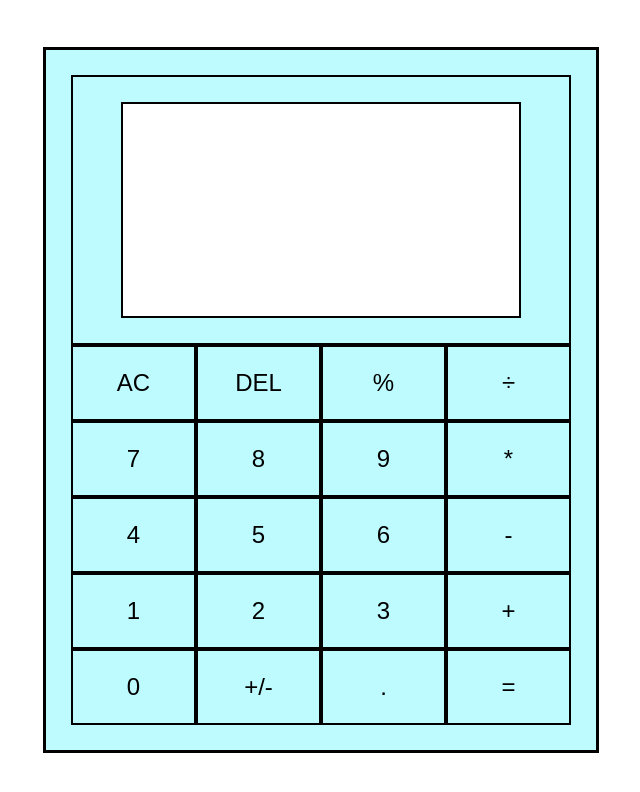
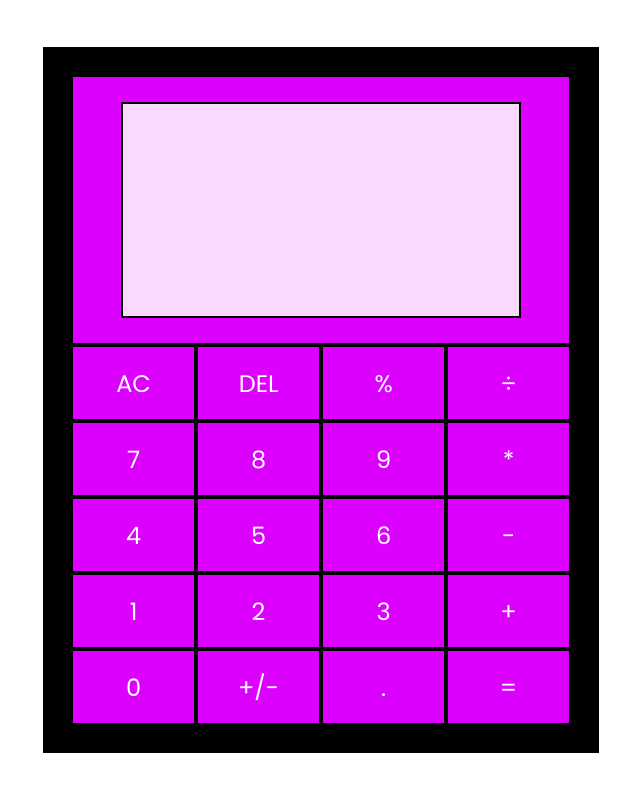
Before and after one commit to laoluogun/Calculator, a plain HTML site: page index.html in a window 1280 px wide. Shown: the whole page, without its empty margins (319-959 px from the left). Drawn offline with Linux system fonts and the light colour scheme.

Commit message:
Update calculator design

```diff
--- a/index.html
+++ b/index.html
@@ -6,6 +6,7 @@
     <title>Calculator</title>
     <script src="script.js" defer></script>
     <link rel="stylesheet" href="style.css">
+    <link href='https://fonts.googleapis.com/css?family=Poppins' rel='stylesheet'>
 </head>
 <body>
 
--- a/style.css
+++ b/style.css
@@ -6,6 +6,9 @@ body {
     display: flex;
     justify-content: center;
     align-items: center;
+    font-size: 48px;
+    font-family: 'Poppins';
+
 }
 
 .break {
@@ -20,7 +23,7 @@ body {
     padding: 25px 0;
     border-style: solid;
     border-color: black;
-    background-color: #BEFBFF;
+    background-color: black;
     display: flex;
     flex-direction: column;
     justify-content: space-between;
@@ -36,7 +39,7 @@ body {
     border-style: solid;
     border-color: black;
     border-width: 2px;
-    background-color: #BEFBFF;
+    background-color: #DC00FF;
     display: flex;
     justify-content: center;
     align-items: center;
@@ -47,7 +50,7 @@ body {
 }
 
 #output {
-    background-color: white;
+    background-color: #FAD9FF;
     border-width: 2px;
     border-color: black;
     border-style: solid;
@@ -68,16 +71,17 @@ body {
     border-style: solid;
     border-color: black;
     border-width: 0px;
-    background-color: #BEFBFF;
     display: flex;
     justify-content: center;
     align-items: center;
     flex-wrap: wrap;
     padding: 0px;
+    color: white;
 }
 
 .button {
-    background-color: #BEFBFF;
+    background-color: #DC00FF;
+    color: white;
     display: flex;
     height: 76px;
     width: 125px;
@@ -88,5 +92,6 @@ body {
     justify-content: center;
     align-items: center;
     font-size: 24px;
+    font-family: 'Poppins';
     cursor: pointer;
 }
```
